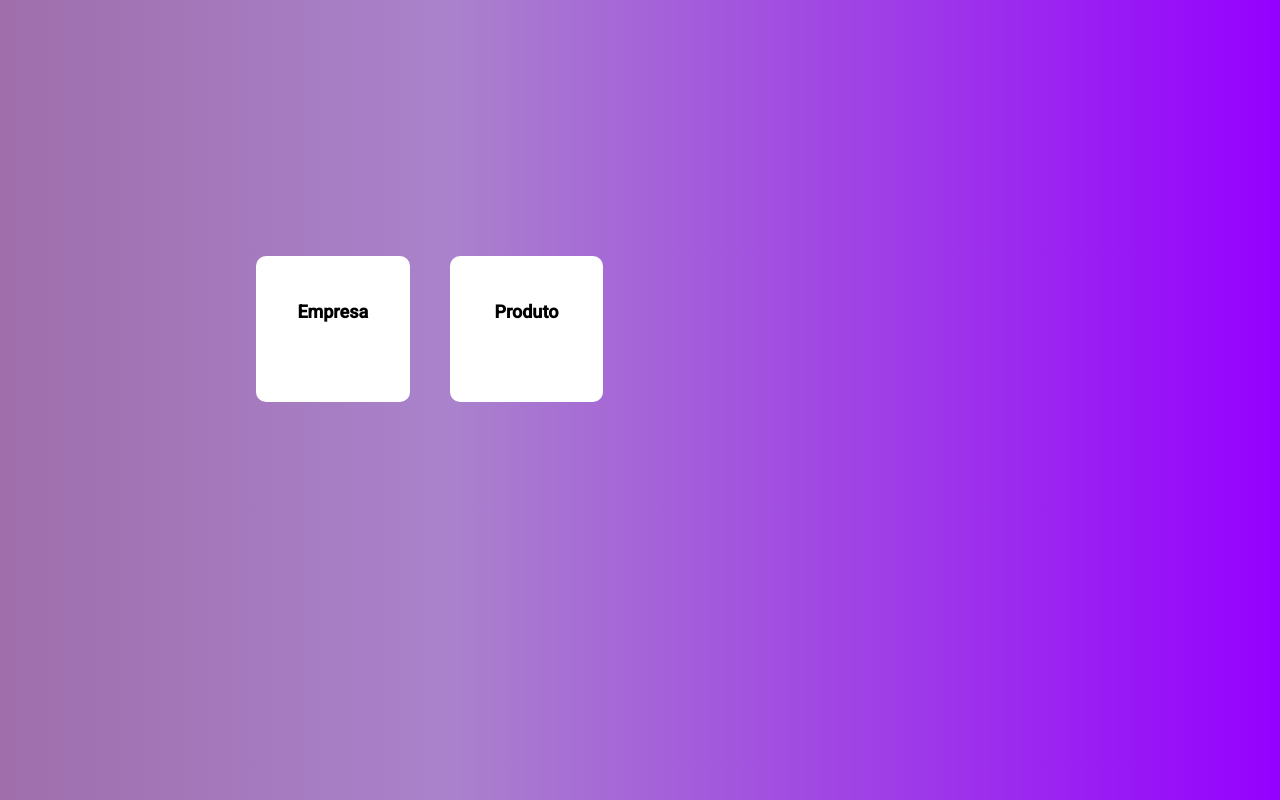
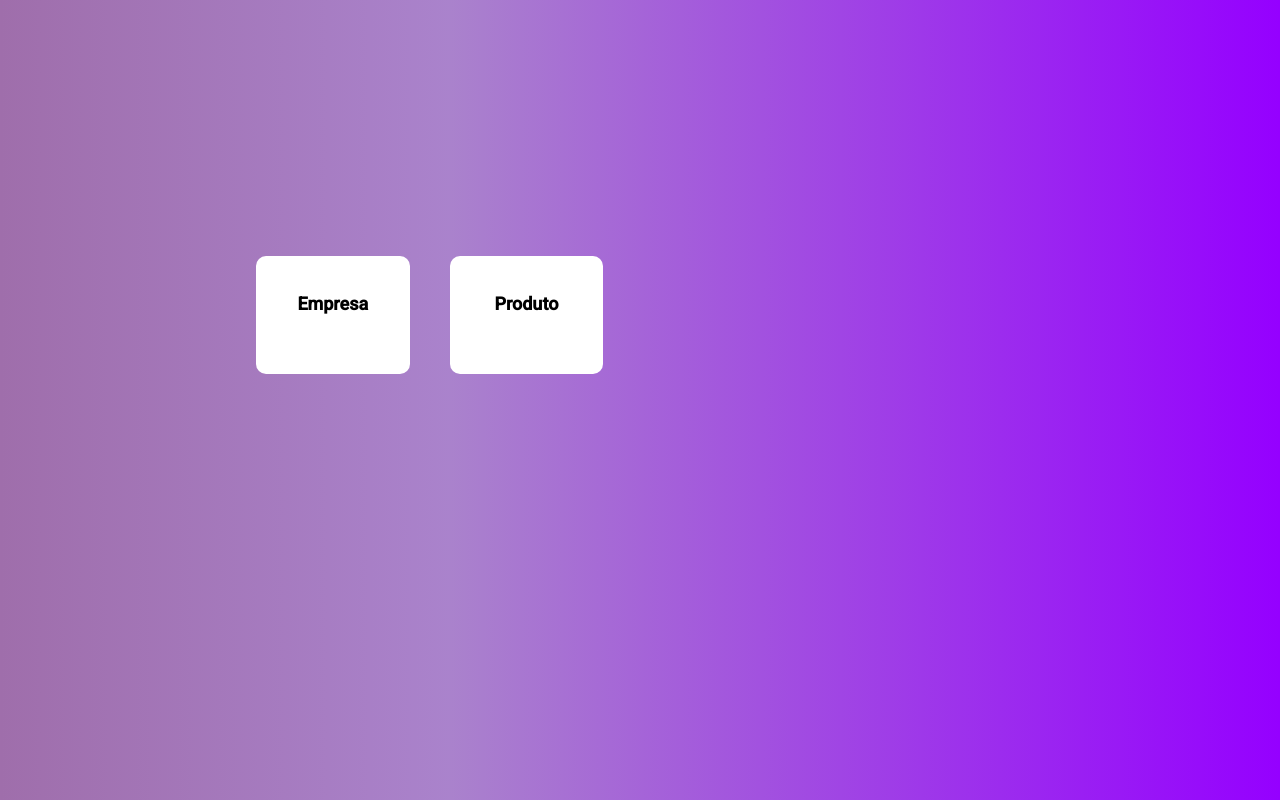
Before and after one commit to vandersouza86/FrontProjetoAngular, an Angular app in the folder controle-estoque/: page /home in a window 1280 px wide. Built offline with nearby package versions, Linux system fonts and the light colour scheme.

Commit message:
vanderlei souza
ajuste front na exibição do flip

```diff
--- a/controle-estoque/src/app/component/card/card.component.css
+++ b/controle-estoque/src/app/component/card/card.component.css
@@ -1,13 +1,10 @@
 
 
 .card-contant-inside {
-    width: 100%;
-    height: 100%;
     text-align: center;
     background-color: white;
     border-radius: 10px;
-    margin-right: 10px;
-    padding-top: 30%;
+    padding-top: 25%;
     font-weight: bold;
     font-size: large;
 
@@ -30,15 +27,14 @@
 }
 
 .flip-container {
-    background-color: lightgray;
     perspective: 1000px;
 }
 
 .flipper{
     position: relative;
 	width: 100%;
-	height: 100%;
-    transition: transform 0.8s;
+	height: 200px;
+    transition: transform 2s;
 	transform-style: preserve-3d;
 }
 
@@ -52,7 +48,7 @@
 .front, .back{
 	position: absolute;
 	width: 100%;
-	height: 100px;
+	height: 40%;
     backface-visibility: hidden;
 }
 
--- a/controle-estoque/src/app/component/card/card.component.html
+++ b/controle-estoque/src/app/component/card/card.component.html
@@ -3,8 +3,8 @@
         <div class="front card-contant-inside">
             {{valueFront}}
         </div>
-        <div class="back">
-            <div  class="card-contant-inside flip-container">
+        <div class="back card-contant-inside">
+            <div  class=" flip-container">
                 <div class="card-values" *ngFor="let valueBack of valueBackList" routerLink={{valueBack.router}}>
                    <p> {{valueBack.nome}}</p>
                 </div>
--- a/controle-estoque/src/app/contant/contant.component.css
+++ b/controle-estoque/src/app/contant/contant.component.css
@@ -1,7 +1,6 @@
 .card-contant{
     display: flex;
     padding: 20% 20% 0 20%;
-    height: 50%;
 }
 
 .card-contant app-card {
```
